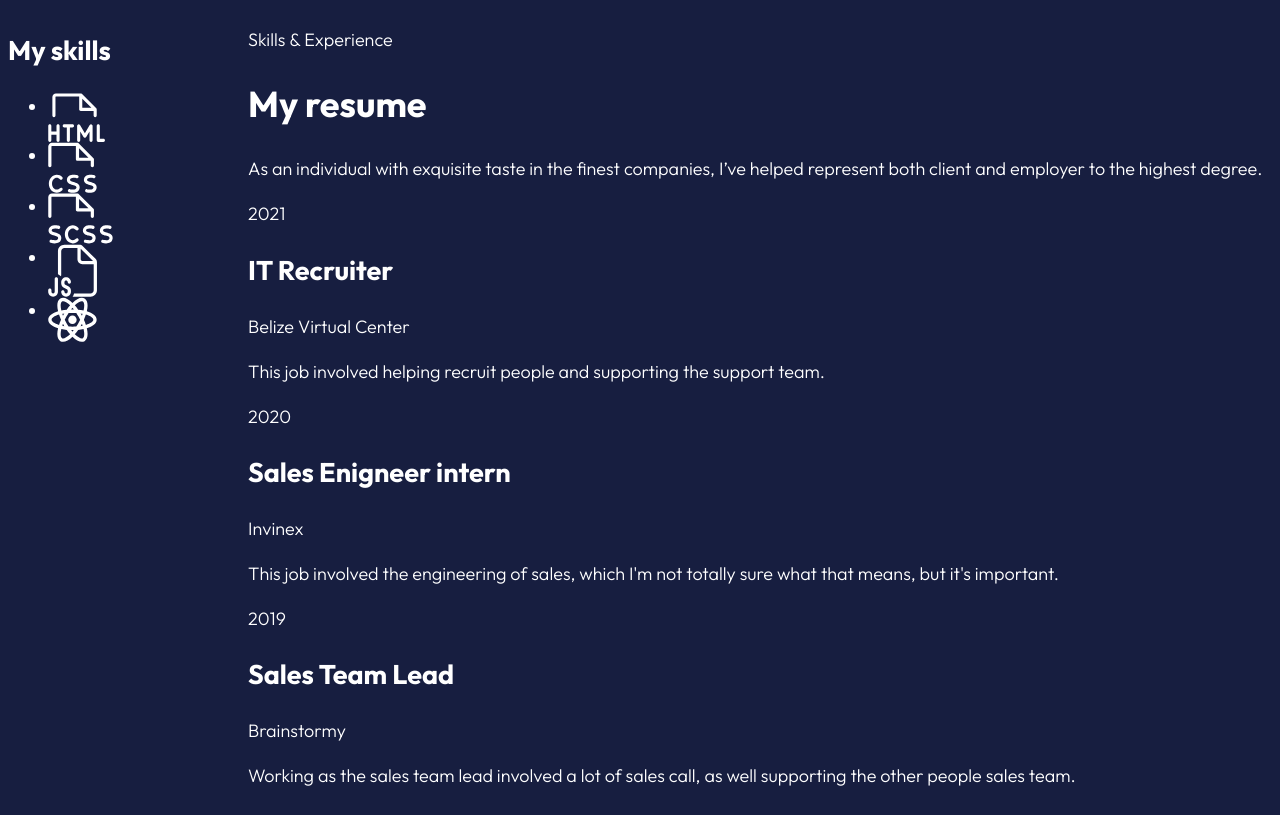
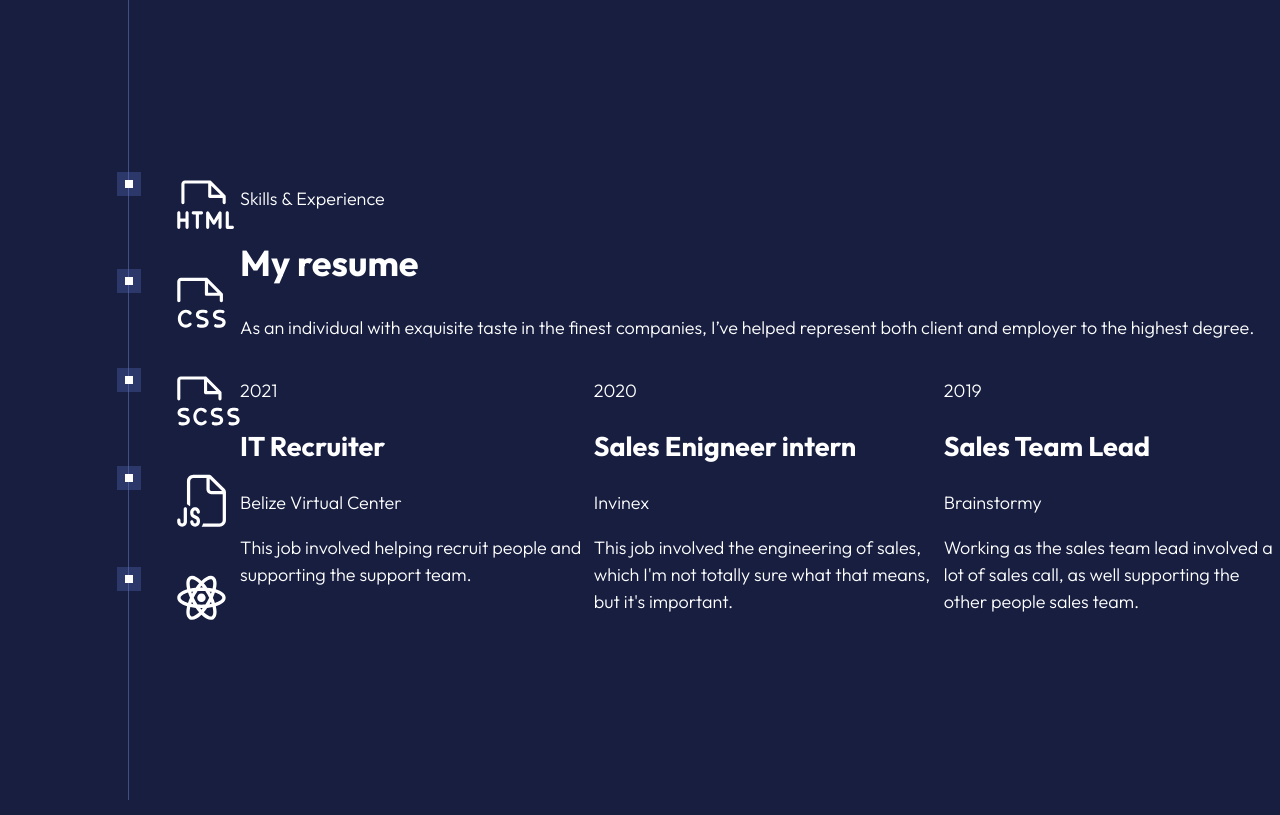
Before and after one commit to kam33l/following-KevinPowell-resumePage, a plain HTML site: page index.html in a window 1280 px wide. Drawn offline with Linux system fonts and the light colour scheme.

Commit message:
Updated HTML/CSS

```diff
--- a/index.html
+++ b/index.html
@@ -31,6 +31,7 @@
                                 support team.
                             </p>
                         </div>
+                    </div>
                     <div class="job">
                         <p class="year">2020</p>
                         <div class="job-info">
@@ -40,6 +41,7 @@
                                 This job involved the engineering of sales, which I'm not totally
                                 sure what that means, but it's important.
                             </p>
+                        </div>
                     </div>
                     <div class="job">
                         <p class="year">2019</p>
@@ -56,7 +58,7 @@
             </main>
             <aside>
                 <h2 class="visually-hidden">My skills</h2>
-                <ul class="icon-list">
+                <ul class="icon-list" role="list">
                     <li>
                         <img src="images/html.svg" alt="html icon">
                     </li>
--- a/style.css
+++ b/style.css
@@ -39,6 +39,7 @@ html {
 }
 
 body {
+    margin: 0;
     background-color: var(--clr-primary-800);
     color: var(--clr-neutral-100);
     font-family: var(--ff-base);
@@ -47,11 +48,20 @@ body {
     line-height: 1.5;
 }
 
+.visually-hidden {
+    display: none;
+}
+
 .main-grid {
     display: grid;
     grid-template-columns: 15rem auto;
     /* This property fill in holes in the grid */
     grid-auto-flow: dense;
+    align-items: center;
+    min-height: 100vh;
+    /* Dynamic viewport height (dvh) - The height of the avaliable screen area is calculated according
+    to the state of the browser interface. */
+    min-height: 100dvh;
 }
 
 main {
@@ -61,4 +71,44 @@ main {
 
 aside {
     grid-column: 1;
+    align-self: stretch;
 }
+
+.job-experience {
+    display: grid;
+    grid-auto-flow: column;
+}
+
+.icon-list {
+    height: 100%;
+    border-left: 1px solid var(--clr-primary-300);
+    padding: 0;
+    margin: 0;
+    margin-left: clamp(3rem, 10vw, 10rem);
+    list-style: none;
+    display: grid;
+    align-content: center;
+    gap: 3rem;
+}
+
+.icon-list > li {
+    position: relative;
+    padding-left: 3rem;
+}
+
+.icon-list > li::after {
+    --_size: 0.5rem;
+
+
+    content: '';
+    position: absolute;
+    top: 0;
+    left: 0;
+    width: var(--_size);
+    transform: translateX(-50%);
+    aspect-ratio: 1;
+    outline: 0.5rem solid var(--clr-primary-400);
+    background-color: var(--clr-neutral-100);
+    background: var(--clr-neutral-100);
+
+}
```
Lines whose indentation alone changed are shown as unchanged.
